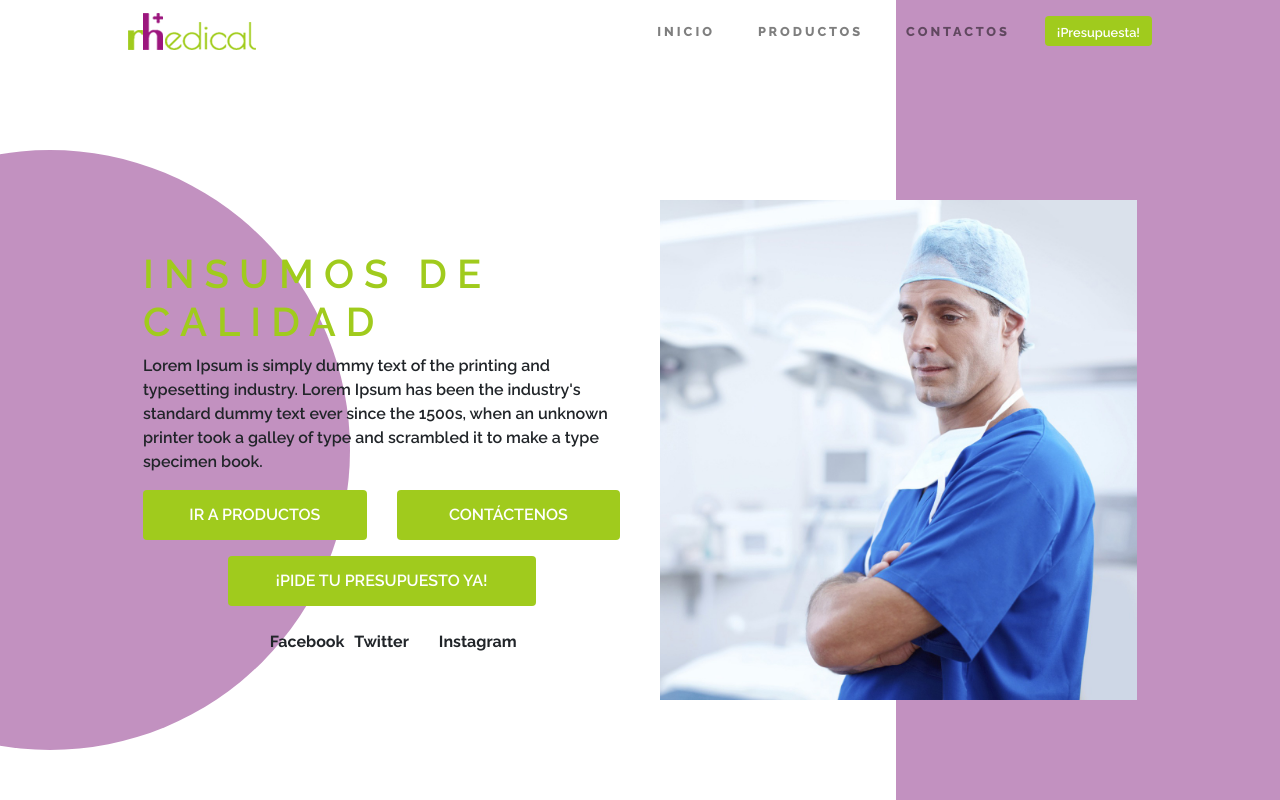
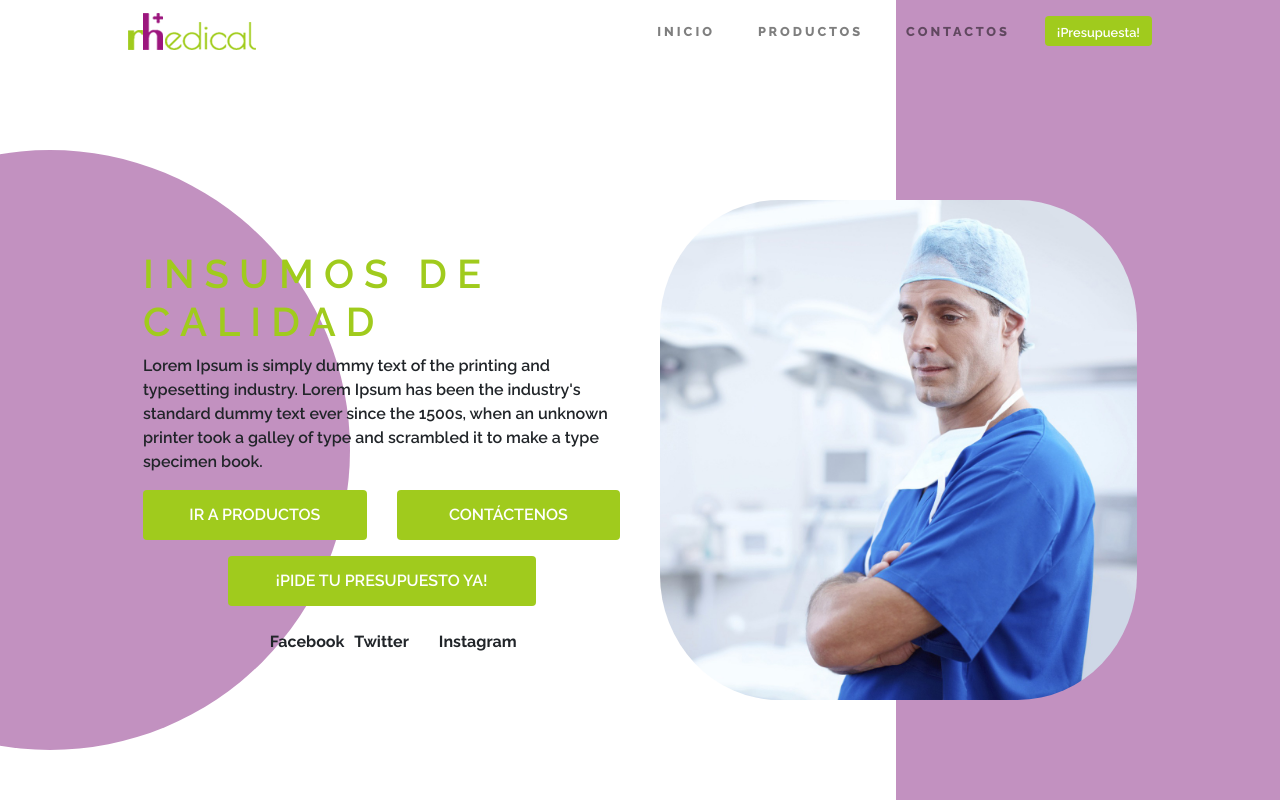
Before and after one commit to victordc7/rhmedical-angular, an Angular app: page /inicio in a window 1280 px wide. Shown: the top 800 px of the page. Built offline with nearby package versions, Linux system fonts and the light colour scheme.

Commit message:
redondear img

```diff
--- a/src/app/dashboard/section1/section1.component.css
+++ b/src/app/dashboard/section1/section1.component.css
@@ -33,6 +33,8 @@
     width: 48%;
     height: 500px;
     float: right;
+    border-radius: 25%;
+    max-width: 500px;
 }
 
 .textt {
--- a/src/styles.css
+++ b/src/styles.css
@@ -36,13 +36,13 @@ body { margin: 0; font-family: Roboto, "Helvetica Neue", sans-serif; }
   }
 
   .btn-primary {
-      background-color: var(--primary);
-      border: var(--primary);
+    background-color: var(--primary);
+    border: var(--primary);
   }
 
-  .btn-primary:hover {
+  .btn-primary:hover, .btn-primary:active {
     background-color: var(--primaryHover);
-      border: var(--primaryHover);
+    border: var(--primaryHover);
   }
 
   * {
```
